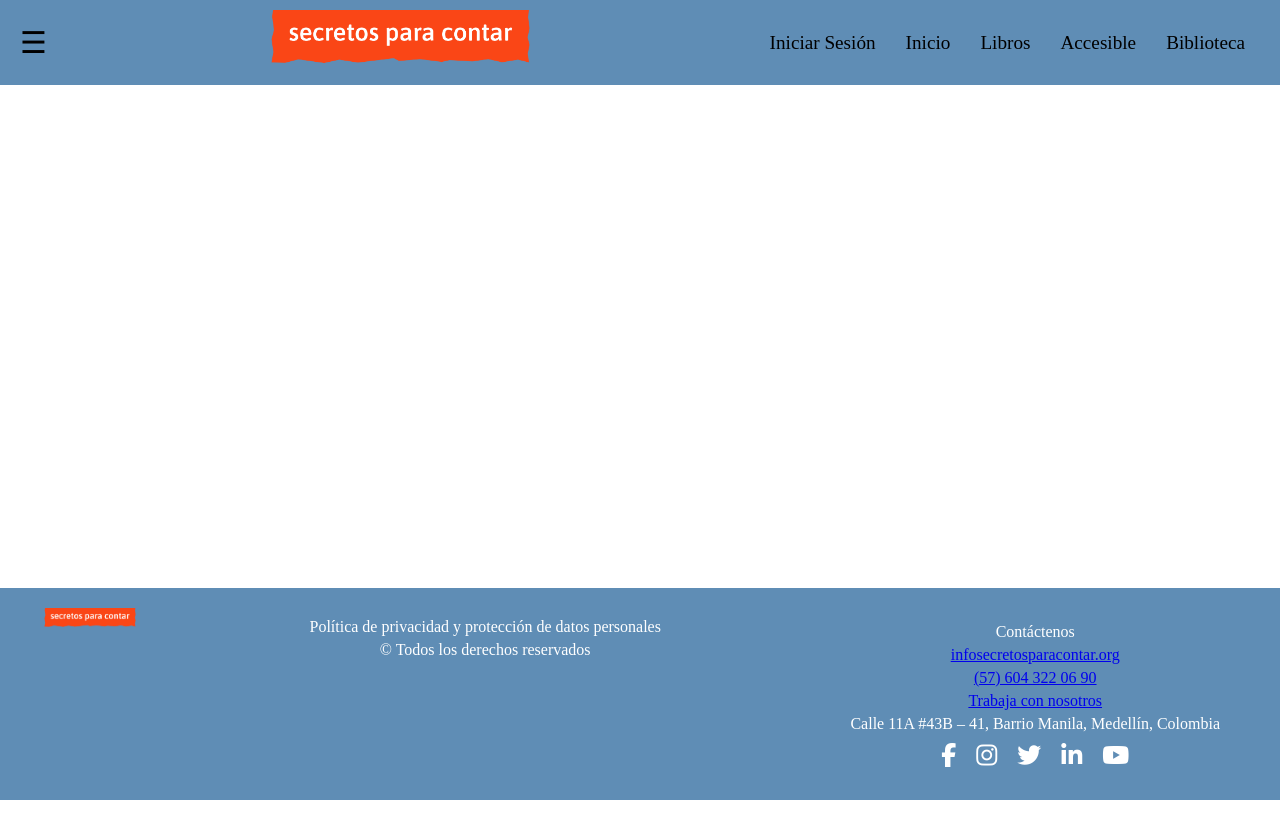
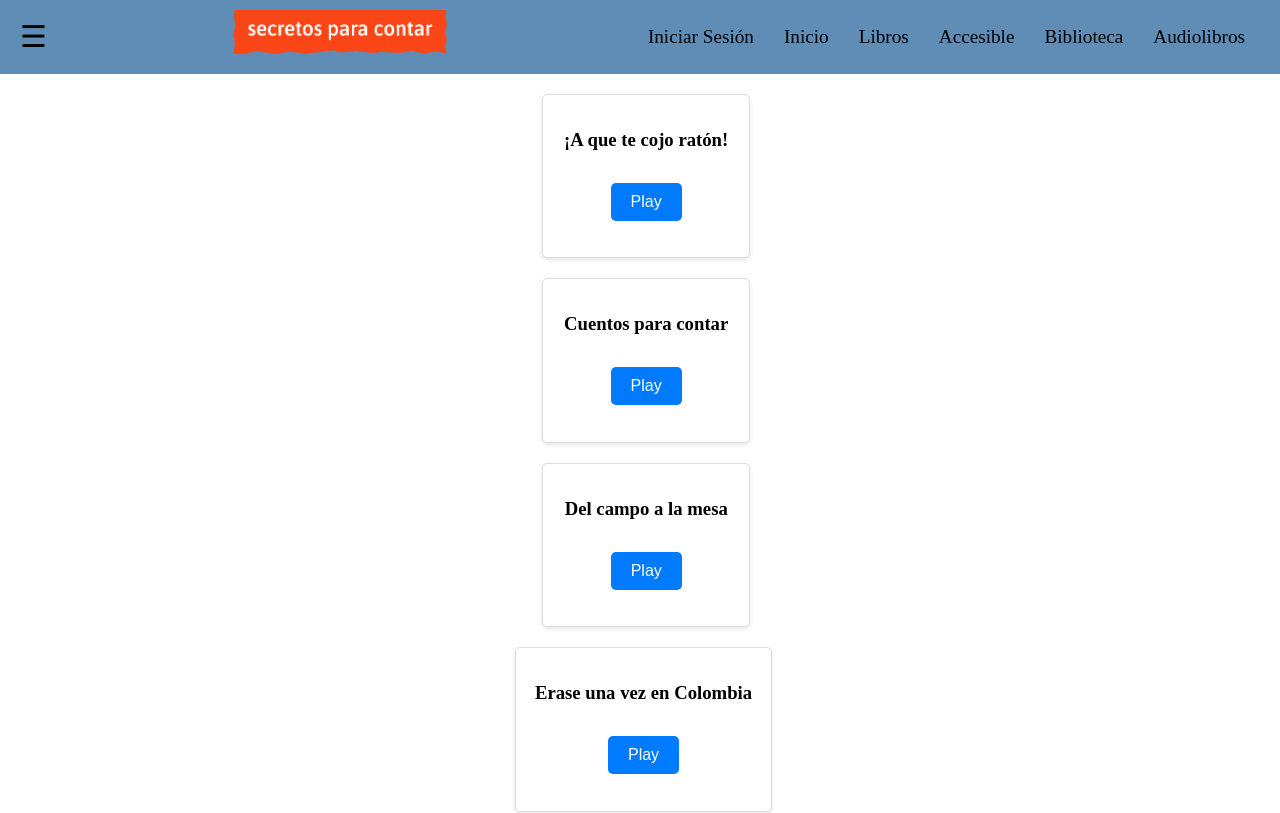
Before and after one commit to Michellysan9/Tigers, an Angular app in the folder my-workspace/: page /audiolibros in a window 1280 px wide. Before the commit this address led to /. Shown: the top 813 px of the page. Built offline with nearby package versions, Linux system fonts and the light colour scheme.

Commit message:
audiolibros

```diff
--- a/my-workspace/src/app/book.ts
+++ b/my-workspace/src/app/book.ts
@@ -4,5 +4,6 @@ export interface Book {
     category:string,
     url:string,
     imgUrl:string,
-    saved:boolean
+    saved:boolean,
+    hasAudio: boolean
 }
--- /dev/null
+++ b/my-workspace/src/app/components/audiolibro/audiolibro.component.css
@@ -0,0 +1,30 @@
+.audiobook {
+    background-color: #fff;
+    border: 1px solid #ddd;
+    border-radius: 5px;
+    box-shadow: 0 2px 4px rgba(0, 0, 0, 0.1);
+    margin-bottom: 20px;
+    padding: 15px;
+    width: 90%;
+    max-width: 600px;
+    text-align: center;
+}
+
+.play-pause-button {
+    background-color: #007bff;
+    border: none;
+    border-radius: 5px;
+    color: #fff;
+    cursor: pointer;
+    font-size: 16px;
+    margin-top: 10px;
+    padding: 10px 20px;
+}
+
+.play-pause-button:focus {
+    outline: none;
+}
+
+.play-pause-button:hover {
+    background-color: #0056b3;
+}
--- /dev/null
+++ b/my-workspace/src/app/components/audiolibro/audiolibro.component.html
@@ -0,0 +1,4 @@
+<div class="audiobook">
+    <h3>{{book.name}}<h3>
+            <audio src="audios/programa_1.mp3" controls hidden></audio>
+            <button class="play-pause-button">Play</button>
--- a/my-workspace/src/app/components/navbar/navbar.component.html
+++ b/my-workspace/src/app/components/navbar/navbar.component.html
@@ -10,5 +10,6 @@
     <a [routerLink]="['/buscador']">Libros</a>
     <a [routerLink]="['/accesible']">Accesible</a>
     <a [routerLink]="['/biblioteca']">Biblioteca</a>
+    <a [routerLink]="['/audiolibros']">Audiolibros</a>
   </div>
 </div>
--- a/my-workspace/src/app/lista_de_libros.ts
+++ b/my-workspace/src/app/lista_de_libros.ts
@@ -2,24 +2,24 @@ import { Book } from "./book";
 // categorias = ['Cuentos populares', 'Cuentos infantiles', 'Cuentos para jovenes y adultos', 'Poemas rimas y canciones', 'Juegos del lenguaje']
 
 let books: Book[] = [
-    { name: '¡A que te cojo ratón!', favorite: false, category: 'Para pensar y jugar', url: 'assets/PDFs/A que te cojo raton.pdf', imgUrl: 'https://secretosparacontar.org/wp-content/uploads/2024/01/A-QUE-TE-COJO.webp', saved:false },
-    { name: 'Con los pelos de punta', favorite: false, category: 'Cuentos populares', url: 'assets/PDFs/Con los pelos de punta.pdf', imgUrl: '', saved:false },
-    { name: 'Cuentos maravillosos', favorite: false, category: 'Cuentos populares', url: 'assets/PDFs/Cuentos maravillosos.pdf', imgUrl: '', saved:false },
-    { name: 'Cuentos para contar', favorite: false, category: 'Cuentos populares', url: 'assets/PDFs/Cuentos para contar.pdf', imgUrl: '', saved:false },
-    { name: 'Cuentos para desenredar enredos', favorite: false, category: 'Cuentos infantiles', url: 'assets/PDFs/Cuentos para desenredar enredos.pdf', imgUrl: '', saved:false },
-    { name: 'Del campo a la mesa', favorite: false, category: 'Recetas de cocina', url: 'assets/PDFs/Del campo a la mesa.pdf', imgUrl: '', saved:false },
-    { name: 'Entre cuento y cuento', favorite: false, category: 'Cuentos infantiles', url: 'assets/PDFs/Entre cuento y cuento.pdf', imgUrl: '', saved:false },
-    { name: 'Erase una vez en Colombia', favorite: false, category: 'Literatura', url: 'assets/PDFs/Erase una vez en Colombia.pdf', imgUrl: '', saved:false },
-    { name: 'La finca viva', favorite: false, category: 'Hogar y finca', url: 'assets/PDFs/La finca viva.pdf', imgUrl: 'PORTADA-LA-FINCA-VIVA.', saved:false },
-    { name: 'La tierra, el cielo y más allá', favorite: false, category: 'Ciencias', url: 'assets/PDFs/La tierra, el cielo y mas alla.pdf', imgUrl: '', saved:false },
-    { name: 'Los secretos de las plantas', favorite: false, category: 'Hogar y finca', url: 'assets/PDFs/Los secretos de las plantas.pdf', imgUrl: '', saved:false },
-    { name: 'Los secretos de los animales', favorite: false, category: 'Ciencias', url: 'assets/PDFs/Los secretos de los animales.pdf', imgUrl: '', saved:false },
-    { name: 'Los viajes del viejo Jacobo', favorite: false, category: 'Cultura y curiosidades', url: 'assets/PDFs/Los viajes del viejo Jacobo.pdf', imgUrl: '', saved:false },
-    { name: 'Mas claro no canta un gallo', favorite: false, category: 'Cuentos populares', url: 'assets/PDFs/Mas claro no canta un gallo.pdf', imgUrl: '', saved:false },
-    { name: 'Salud para contar 2024', favorite: false, category: 'Salud para contar', url: 'assets/PDFs/Salud para contar 2024.pdf', imgUrl: 'https://secretosparacontar.org/wp-content/uploads/2024/01/portada-Salud-para-contar.webp', saved:false },
-    { name: 'Tan distintos y parientes', favorite: false, category: 'Ciencias', url: 'assets/PDFs/Tan distintos y parientes.pdf', imgUrl: '', saved:false },
-    { name: 'Tiempo de hacer', favorite: false, category: 'Manualidades', url: 'assets/PDFs/Tiempo de hacer.pdf', imgUrl: '', saved:false },
-    { name: 'Todo lo contrario', favorite: false, category: 'Cuentos populares', url: 'assets/PDFs/Todo lo contrario.pdf', imgUrl: '', saved:false }
+    { name: '¡A que te cojo ratón!', favorite: false, category: 'Para pensar y jugar', url: 'assets/PDFs/A que te cojo raton.pdf', imgUrl: 'https://secretosparacontar.org/wp-content/uploads/2024/01/A-QUE-TE-COJO.webp', saved:false, hasAudio:true },
+    { name: 'Con los pelos de punta', favorite: false, category: 'Cuentos populares', url: 'assets/PDFs/Con los pelos de punta.pdf', imgUrl: '', saved:false, hasAudio:false },
+    { name: 'Cuentos maravillosos', favorite: false, category: 'Cuentos populares', url: 'assets/PDFs/Cuentos maravillosos.pdf', imgUrl: '', saved:false, hasAudio:false },
+    { name: 'Cuentos para contar', favorite: false, category: 'Cuentos populares', url: 'assets/PDFs/Cuentos para contar.pdf', imgUrl: '', saved:false, hasAudio:true },
+    { name: 'Cuentos para desenredar enredos', favorite: false, category: 'Cuentos infantiles', url: 'assets/PDFs/Cuentos para desenredar enredos.pdf', imgUrl: '', saved:false, hasAudio:false },
+    { name: 'Del campo a la mesa', favorite: false, category: 'Recetas de cocina', url: 'assets/PDFs/Del campo a la mesa.pdf', imgUrl: '', saved:false, hasAudio:true },
+    { name: 'Entre cuento y cuento', favorite: false, category: 'Cuentos infantiles', url: 'assets/PDFs/Entre cuento y cuento.pdf', imgUrl: '', saved:false, hasAudio:false },
+    { name: 'Erase una vez en Colombia', favorite: false, category: 'Literatura', url: 'assets/PDFs/Erase una vez en Colombia.pdf', imgUrl: '', saved:false, hasAudio:true },
+    { name: 'La finca viva', favorite: false, category: 'Hogar y finca', url: 'assets/PDFs/La finca viva.pdf', imgUrl: 'PORTADA-LA-FINCA-VIVA.', saved:false, hasAudio:false },
+    { name: 'La tierra, el cielo y más allá', favorite: false, category: 'Ciencias', url: 'assets/PDFs/La tierra, el cielo y mas alla.pdf', imgUrl: '', saved:false, hasAudio:true },
+    { name: 'Los secretos de las plantas', favorite: false, category: 'Hogar y finca', url: 'assets/PDFs/Los secretos de las plantas.pdf', imgUrl: '', saved:false, hasAudio:false },
+    { name: 'Los secretos de los animales', favorite: false, category: 'Ciencias', url: 'assets/PDFs/Los secretos de los animales.pdf', imgUrl: '', saved:false, hasAudio:true },
+    { name: 'Los viajes del viejo Jacobo', favorite: false, category: 'Cultura y curiosidades', url: 'assets/PDFs/Los viajes del viejo Jacobo.pdf', imgUrl: '', saved:false, hasAudio:false },
+    { name: 'Mas claro no canta un gallo', favorite: false, category: 'Cuentos populares', url: 'assets/PDFs/Mas claro no canta un gallo.pdf', imgUrl: '', saved:false, hasAudio:false },
+    { name: 'Salud para contar 2024', favorite: false, category: 'Salud para contar', url: 'assets/PDFs/Salud para contar 2024.pdf', imgUrl: 'https://secretosparacontar.org/wp-content/uploads/2024/01/portada-Salud-para-contar.webp', saved:false, hasAudio:false },
+    { name: 'Tan distintos y parientes', favorite: false, category: 'Ciencias', url: 'assets/PDFs/Tan distintos y parientes.pdf', imgUrl: '', saved:false, hasAudio:false },
+    { name: 'Tiempo de hacer', favorite: false, category: 'Manualidades', url: 'assets/PDFs/Tiempo de hacer.pdf', imgUrl: '', saved:false, hasAudio:false },
+    { name: 'Todo lo contrario', favorite: false, category: 'Cuentos populares', url: 'assets/PDFs/Todo lo contrario.pdf', imgUrl: '', saved:false, hasAudio:false }
 ]
 
 books.forEach(book => {
--- /dev/null
+++ b/my-workspace/src/app/pages/audiolibros/audiolibros.component.css
@@ -0,0 +1,6 @@
+.audiobook-container {
+    display: flex;
+    flex-direction: column;
+    align-items: center;
+    padding: 20px;
+}
--- /dev/null
+++ b/my-workspace/src/app/pages/audiolibros/audiolibros.component.html
@@ -0,0 +1,5 @@
+<div class="audiobook-container">
+    <ng-container *ngFor="let b of books">
+        <app-audiolibro [book]="b" *ngIf="b.hasAudio"></app-audiolibro>
+    </ng-container>
+</div>
--- /dev/null
+++ b/my-workspace/src/app/pages/audiolibros/audiolibros.component.ts
@@ -0,0 +1,17 @@
+import { Component } from '@angular/core';
+import { books } from '../../lista_de_libros';
+import { AudiolibroComponent } from '../../components/audiolibro/audiolibro.component';
+import { CommonModule } from '@angular/common';
+import { Book } from '../../book';
+
+@Component({
+  selector: 'app-audiolibros',
+  standalone: true,
+  imports: [AudiolibroComponent, CommonModule],
+  templateUrl: './audiolibros.component.html',
+  styleUrl: './audiolibros.component.css'
+})
+
+export class AudiolibrosComponent {
+  books: Book[] = books;
+}
```
Also changed, not shown: my-workspace/src/app/app.routes.ts (+7 -5 lines), my-workspace/src/app/components/audiolibro/audiolibro.component.ts (added, +13 -0 lines), 2 other files (tests, documents, lock files or other folders).
